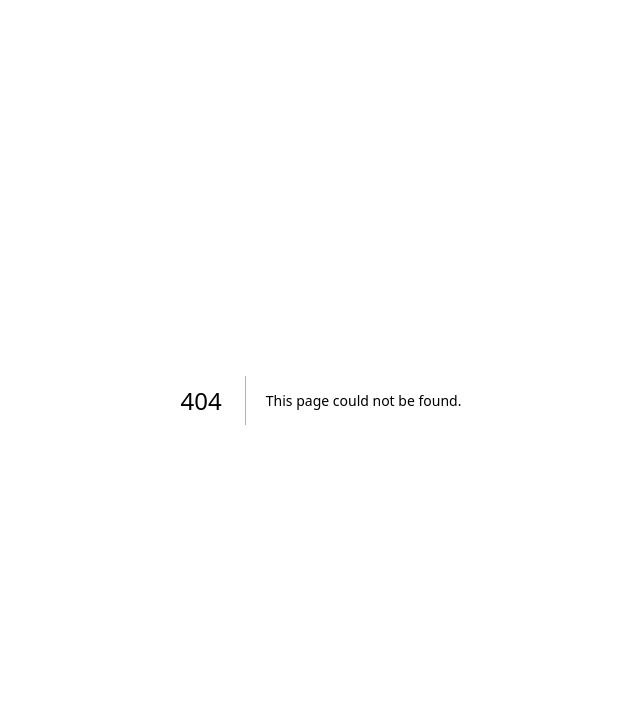
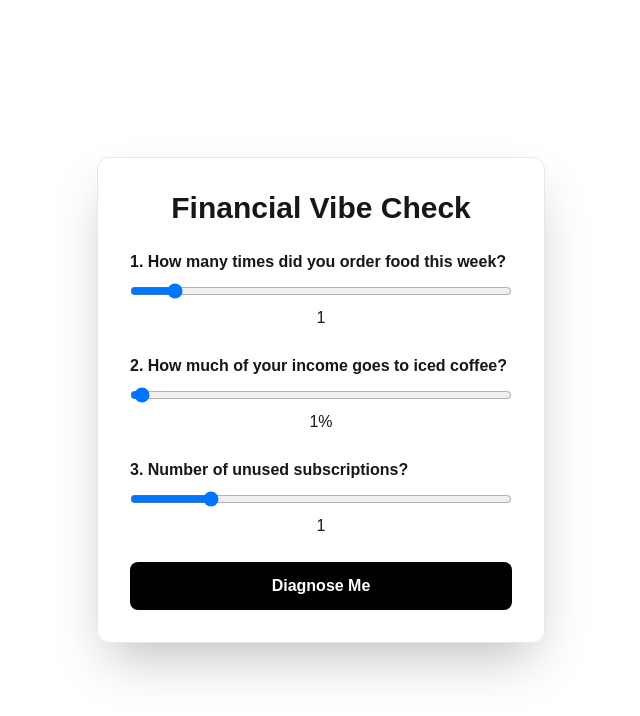
Before and after one commit to krishsonvane14/financially-cooked, a Next.js app in the folder frontend/: page /quiz in a window 1280 px wide. Before the commit this address had no page. Shown: the top 716 px of the page, without its empty margins (319-959 px from the left). Built offline with nearby package versions, Linux system fonts and the light colour scheme.

Commit message:
working on landing page and clerk

```diff
--- a/frontend/app/layout.tsx
+++ b/frontend/app/layout.tsx
@@ -1,6 +1,7 @@
 import type { Metadata } from "next";
+import { ClerkProvider } from '@clerk/nextjs';
 import { ThemeProvider } from "@/src/context/ThemeContext";
-import "./globals.css"; // Assuming your standard Tailwind imports are here
+import "./globals.css";
 
 export const metadata: Metadata = {
   title: "Financially Cooked",
@@ -13,13 +14,14 @@ export default function RootLayout({
   children: React.ReactNode;
 }>) {
   return (
+    <ClerkProvider>
       <html lang="en">
-      {/* We leave the body class empty here because the ThemeProvider manages it */}
         <body>
           <ThemeProvider>
             {children}
           </ThemeProvider>
         </body>
       </html>
+    </ClerkProvider>
   );
 }
--- a/frontend/app/page.tsx
+++ b/frontend/app/page.tsx
@@ -1,36 +1,67 @@
 "use client";
 
+import { SignedIn, SignedOut, SignInButton, UserButton } from "@clerk/nextjs";
+import Link from "next/link";
 import { useTheme } from "@/src/context/ThemeContext";
 
 export default function Home() {
   const { theme, setTheme } = useTheme();
 
   return (
-    <main className="flex min-h-screen flex-col items-center justify-center p-24">
-      <h1 className="text-4xl font-bold mb-8">
-        Current Theme: <span className="uppercase text-blue-500">{theme}</span>
-      </h1>
+    <main className="min-h-screen flex flex-col items-center justify-center p-8 bg-gray-50 text-black transition-colors duration-500">
 
-      <div className="flex gap-4">
-        <button
-          onClick={() => setTheme('vanilla')}
-          className="px-4 py-2 bg-gray-200 text-black rounded hover:bg-gray-300 transition"
-        >
-          Vanilla UI
-        </button>
-        <button
-          onClick={() => setTheme('brainrot')}
-          className="px-4 py-2 bg-red-500 text-white rounded hover:bg-red-600 transition font-bold"
-        >
-          BRAINROT
-        </button>
-        <button
-          onClick={() => setTheme('girlmath')}
-          className="px-4 py-2 bg-pink-400 text-white rounded hover:bg-pink-500 transition"
-        >
-          Girl Math
-        </button>
+      {/* Navbar / Auth Header */}
+      <div className="absolute top-0 w-full p-6 flex justify-between items-center max-w-6xl mx-auto">
+        <h1 className="font-black text-xl tracking-tighter">FINANCIALLY COOKED.</h1>
+        <div>
+          <SignedOut>
+            <SignInButton mode="modal">
+              <button className="px-5 py-2 bg-black text-white font-bold rounded-full hover:bg-gray-800 transition">
+                Log In
+              </button>
+            </SignInButton>
+          </SignedOut>
+          <SignedIn>
+            <UserButton afterSignOutUrl="/" />
+          </SignedIn>
+        </div>
       </div>
+
+      {/* Hero Section */}
+      <div className="max-w-3xl text-center space-y-8 mt-16">
+        <h2 className="text-6xl font-black leading-tight">
+          Budgeting, but it <br/> actually hurts.
+        </h2>
+        <p className="text-xl text-gray-600 font-medium">
+          Connect with friends, track your ridiculous spending habits, and sabotage each other when you inevitably break your budget.
+        </p>
+
+        {/* Call to Action */}
+        <div className="flex justify-center gap-4 pt-4">
+          <SignedOut>
+            <SignInButton mode="modal">
+              <button className="px-8 py-4 bg-red-500 text-white font-black text-lg rounded-xl hover:bg-red-600 transition shadow-lg shadow-red-500/30">
+                GET COOKED
+              </button>
+            </SignInButton>
+          </SignedOut>
+          <SignedIn>
+            <Link href="/quiz">
+              <button className="px-8 py-4 bg-red-500 text-white font-black text-lg rounded-xl hover:bg-red-600 transition shadow-lg shadow-red-500/30">
+                ENTER THE DASHBOARD
+              </button>
+            </Link>
+          </SignedIn>
+        </div>
+      </div>
+
+      {/* Theme Debugger (Keep this for testing your hackathon features) */}
+      <div className="absolute bottom-8 flex gap-4 p-4 bg-white/50 backdrop-blur-md rounded-2xl border border-gray-200">
+        <button onClick={() => setTheme('vanilla')} className="px-3 py-1 text-sm font-bold bg-gray-200 rounded">Vanilla</button>
+        <button onClick={() => setTheme('brainrot')} className="px-3 py-1 text-sm font-bold bg-gray-900 text-white rounded">Brainrot</button>
+        <button onClick={() => setTheme('girlmath')} className="px-3 py-1 text-sm font-bold bg-pink-400 text-white rounded">Girl Math</button>
+      </div>
+
     </main>
   );
 }
--- /dev/null
+++ b/frontend/app/quiz/page.tsx
@@ -0,0 +1,88 @@
+"use client";
+
+import { useState } from "react";
+import { useTheme } from "@/src/context/ThemeContext";
+
+export default function QuizPage() {
+  const { setTheme } = useTheme();
+  const [answers, setAnswers] = useState({ q1: 1, q2: 1, q3: 1 });
+  const [result, setResult] = useState<any>(null);
+  const [loading, setLoading] = useState(false);
+
+  const handleSubmit = async (e: React.FormEvent) => {
+    e.preventDefault();
+    setLoading(true);
+
+    try {
+      // Calls your FastAPI backend
+      const res = await fetch("http://localhost:8000/api/quiz", {
+        method: "POST",
+        headers: {
+          "Content-Type": "application/json",
+        },
+        body: JSON.stringify(answers),
+      });
+
+      const data = await res.json();
+      setResult(data);
+
+      // This is the magic: The backend decides their theme fate
+      if (data.recommended_theme) {
+        setTheme(data.recommended_theme);
+      }
+    } catch (error) {
+      console.error("Failed to reach the Brain:", error);
+      alert("Is the FastAPI backend running on port 8000?");
+    } finally {
+      setLoading(false);
+    }
+  };
+
+  const handleChange = (q: string, val: number) => {
+    setAnswers((prev) => ({ ...prev, [q]: val }));
+  };
+
+  return (
+    <main className="min-h-screen flex flex-col items-center justify-center p-8">
+      <div className="max-w-md w-full bg-white/10 backdrop-blur-md p-8 rounded-xl shadow-2xl border border-gray-200">
+        <h1 className="text-3xl font-black mb-6 text-center">Financial Vibe Check</h1>
+
+        {!result ? (
+          <form onSubmit={handleSubmit} className="space-y-6">
+            <div>
+              <label className="block mb-2 font-bold">1. How many times did you order food this week?</label>
+              <input type="range" min="0" max="10" value={answers.q1} onChange={(e) => handleChange('q1', parseInt(e.target.value))} className="w-full" />
+              <div className="text-center font-mono">{answers.q1}</div>
+            </div>
+
+            <div>
+              <label className="block mb-2 font-bold">2. How much of your income goes to iced coffee?</label>
+              <input type="range" min="0" max="100" value={answers.q2} onChange={(e) => handleChange('q2', parseInt(e.target.value))} className="w-full" />
+              <div className="text-center font-mono">{answers.q2}%</div>
+            </div>
+
+            <div>
+              <label className="block mb-2 font-bold">3. Number of unused subscriptions?</label>
+              <input type="range" min="0" max="5" value={answers.q3} onChange={(e) => handleChange('q3', parseInt(e.target.value))} className="w-full" />
+              <div className="text-center font-mono">{answers.q3}</div>
+            </div>
+
+            <button type="submit" disabled={loading} className="w-full py-3 bg-black text-white font-bold rounded-lg hover:bg-gray-800 transition">
+              {loading ? "Analyzing Delusions..." : "Diagnose Me"}
+            </button>
+          </form>
+        ) : (
+          <div className="text-center space-y-4 animate-fade-in">
+            <h2 className="text-2xl font-bold text-red-500">Diagnosis: {result.persona}</h2>
+            <div className="p-4 bg-gray-100 rounded-lg text-black">
+              <p className="text-sm uppercase tracking-widest text-gray-500">Monthly Budget Allowed</p>
+              <p className="text-4xl font-black">${result.monthly_limit.toFixed(2)}</p>
+            </div>
+            <p className="italic text-sm">Theme forced to: {result.recommended_theme}</p>
+            <button onClick={() => window.location.reload()} className="mt-4 underline text-sm">Retake Quiz</button>
+          </div>
+        )}
+      </div>
+    </main>
+  );
+}
--- a/frontend/package.json
+++ b/frontend/package.json
@@ -9,6 +9,7 @@
     "lint": "eslint"
   },
   "dependencies": {
+    "@clerk/nextjs": "^6.39.0",
     "next": "16.1.6",
     "react": "19.2.3",
     "react-dom": "19.2.3"
--- /dev/null
+++ b/frontend/src/middleware.ts
@@ -0,0 +1,16 @@
+import { clerkMiddleware, createRouteMatcher } from "@clerk/nextjs/server";
+
+const isPublicRoute = createRouteMatcher(['/']);
+
+export default clerkMiddleware(async (auth, req) => {
+  if (!isPublicRoute(req)) {
+    await auth.protect(); // Notice the 'async' and 'await' here!
+  }
+});
+
+export const config = {
+  matcher: [
+    '/((?!_next|[^?]*\\.(?:html?|css|js(?!on)|jpe?g|webp|png|gif|svg|ttf|woff2?|ico|csv|docx?|xlsx?|zip|webmanifest)).*)',
+    '/(api|trpc)(.*)',
+  ],
+};
```
Also changed, not shown: 1 other file (tests, documents, lock files or other folders). Lines whose indentation alone changed are shown as unchanged.
